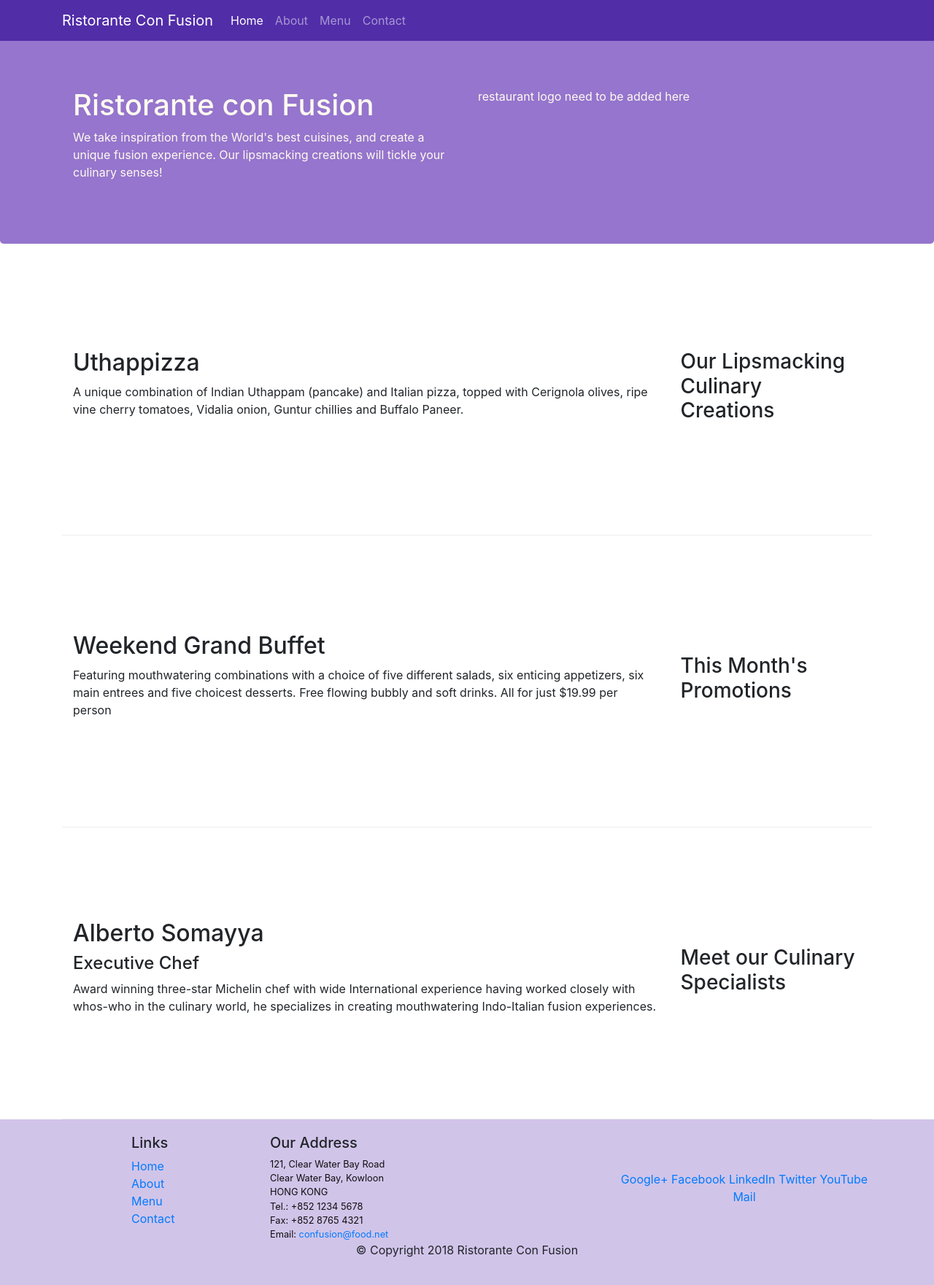
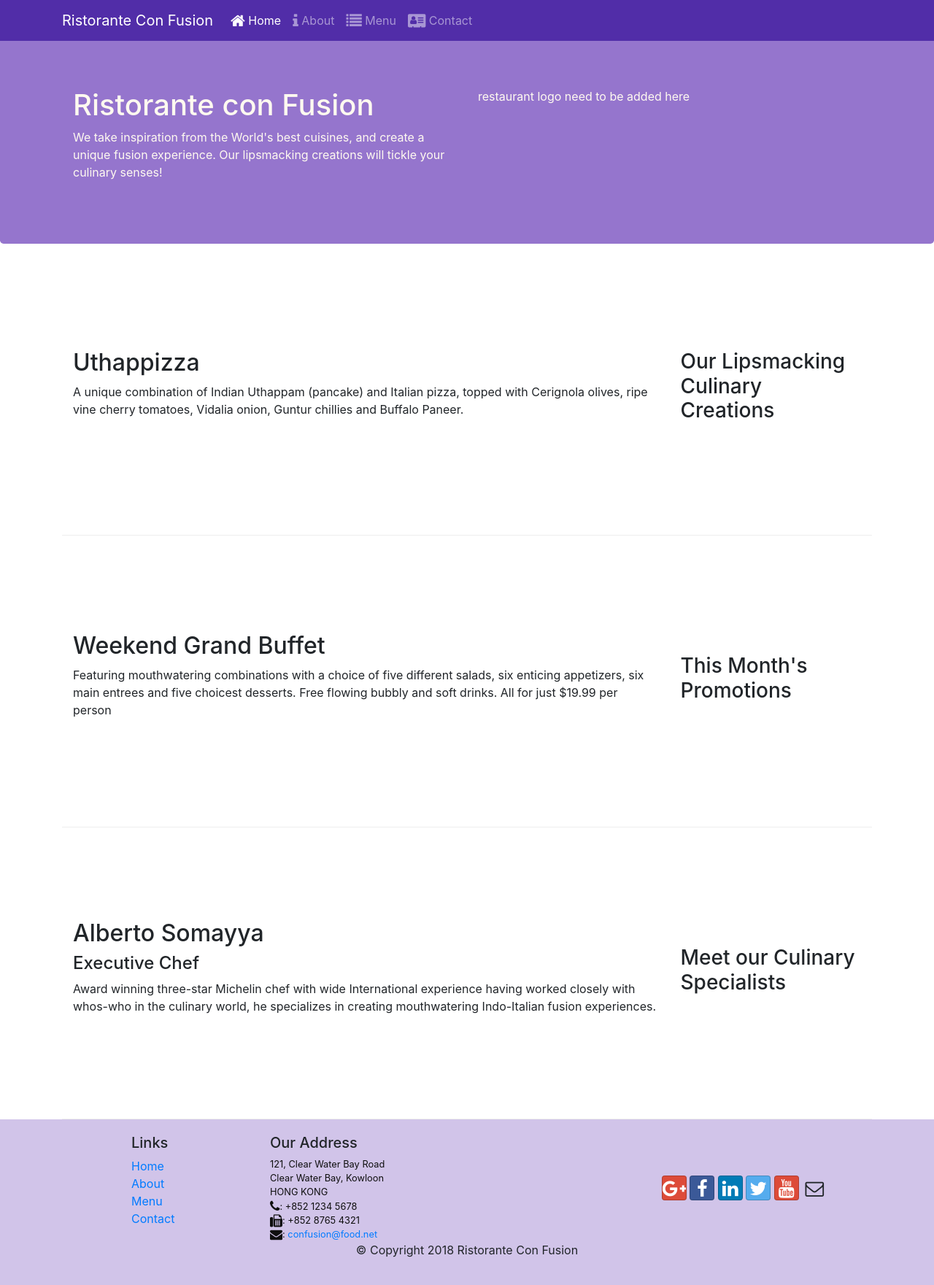
Before and after one commit to Marven-AC/coursera-bootstrap, a website: page index.html in a window 1280 px wide. Shown: the whole page at 73% size. Drawn offline with nearby package versions, Linux system fonts and the light colour scheme.

Commit message:
Icon Fonts

```diff
--- a/index.html
+++ b/index.html
@@ -10,6 +10,10 @@
 
      <!-- Bootstrap CSS -->
      <link rel="stylesheet" href="node_modules/bootstrap/dist/css/bootstrap.min.css">
+
+     <!-- font-awsom and bootstrap-social CSS -->
+     <link rel="stylesheet" href="node_modules/font-awesome/css/font-awesome.min.css">
+     <link rel="stylesheet" href="node_modules/bootstrap-social/bootstrap-social.css">
 
      <!-- CSS folder-->
      <link rel="stylesheet" href="css/styles.css">
@@ -24,10 +28,10 @@
            <a class="navbar-brand" href="#">Ristorante Con Fusion</a>
            <div class="collapse navbar-collapse" id="Navbar">
                 <ul class="navbar-nav mr-auto">
-                    <li class="nav-item active"><a class="nav-link" href="#">Home</a></li>
-                    <li class="nav-item"><a class="nav-link" href="./aboutus.html">About</a></li>
-                    <li class="nav-item"><a class="nav-link" href="#">Menu</a></li>
-                    <li class="nav-item"><a class="nav-link" href="#">Contact</a></li>
+                    <li class="nav-item active"><a class="nav-link" href="#"><span class="fa fa-home fa-lg"></span> Home</a></li>
+                    <li class="nav-item"><a class="nav-link" href="./aboutus.html"><span class="fa fa-info fa-lg"></span> About</a></li>
+                    <li class="nav-item"><a class="nav-link" href="#"><span class="fa fa-list fa-lg"></span> Menu</a></li>
+                    <li class="nav-item"><a class="nav-link" href="#"><span class="fa fa-address-card fa-lg"></span> Contact</a></li>
                 </ul>
             </div>
         </div>
@@ -101,19 +105,20 @@
 		              121, Clear Water Bay Road<br>
 		              Clear Water Bay, Kowloon<br>
 		              HONG KONG<br>
-		              Tel.: +852 1234 5678<br>
-		              Fax: +852 8765 4321<br>
-		              Email: <a href="mailto:confusion@food.net">confusion@food.net</a>
+		              <i class="fa fa-phone fa-lg"></i>: +852 1234 5678<br>
+                      <i class="fa fa-fax fa-lg"></i>: +852 8765 4321<br>
+                      <i class="fa fa-envelope fa-lg"></i>:
+                      <a href="mailto:confusion@food.net">confusion@food.net</a>
 		           </address>
                 </div>
                 <div class="col-12 col-sm-4 align-self-center">
                     <div class="text-center">
-                        <a href="http://google.com/+">Google+</a>
-                        <a href="http://www.facebook.com/profile.php?id=">Facebook</a>
-                        <a href="http://www.linkedin.com/in/">LinkedIn</a>
-                        <a href="http://twitter.com/">Twitter</a>
-                        <a href="http://youtube.com/">YouTube</a>
-                        <a href="mailto:">Mail</a>
+                        <a class="btn btn-social-icon btn-google" href="http://google.com/+"><i class="fa fa-google-plus"></i></a>
+                        <a class="btn btn-social-icon btn-facebook" href="http://www.facebook.com/profile.php?id="><i class="fa fa-facebook"></i></a>
+                        <a class="btn btn-social-icon btn-linkedin" href="http://www.linkedin.com/in/"><i class="fa fa-linkedin"></i></a>
+                        <a class="btn btn-social-icon btn-twitter" href="http://twitter.com/"><i class="fa fa-twitter"></i></a>
+                        <a class="btn btn-social-icon btn-google" href="http://youtube.com/"><i class="fa fa-youtube"></i></a>
+                        <a class="btn btn-social-icon" href="mailto:"><i class="fa fa-envelope-o"></i></a>
                     </div>
                 </div>
            </div>
--- a/package.json
+++ b/package.json
@@ -15,6 +15,8 @@
   },
   "dependencies": {
     "bootstrap": "^4.5.3",
+    "bootstrap-social": "^5.1.1",
+    "font-awesome": "^4.7.0",
     "jquery": "^3.5.1",
     "popper.js": "^1.12.9"
   }
```
Also changed, not shown: aboutus.html (+18 -13 lines), 1 other file.
